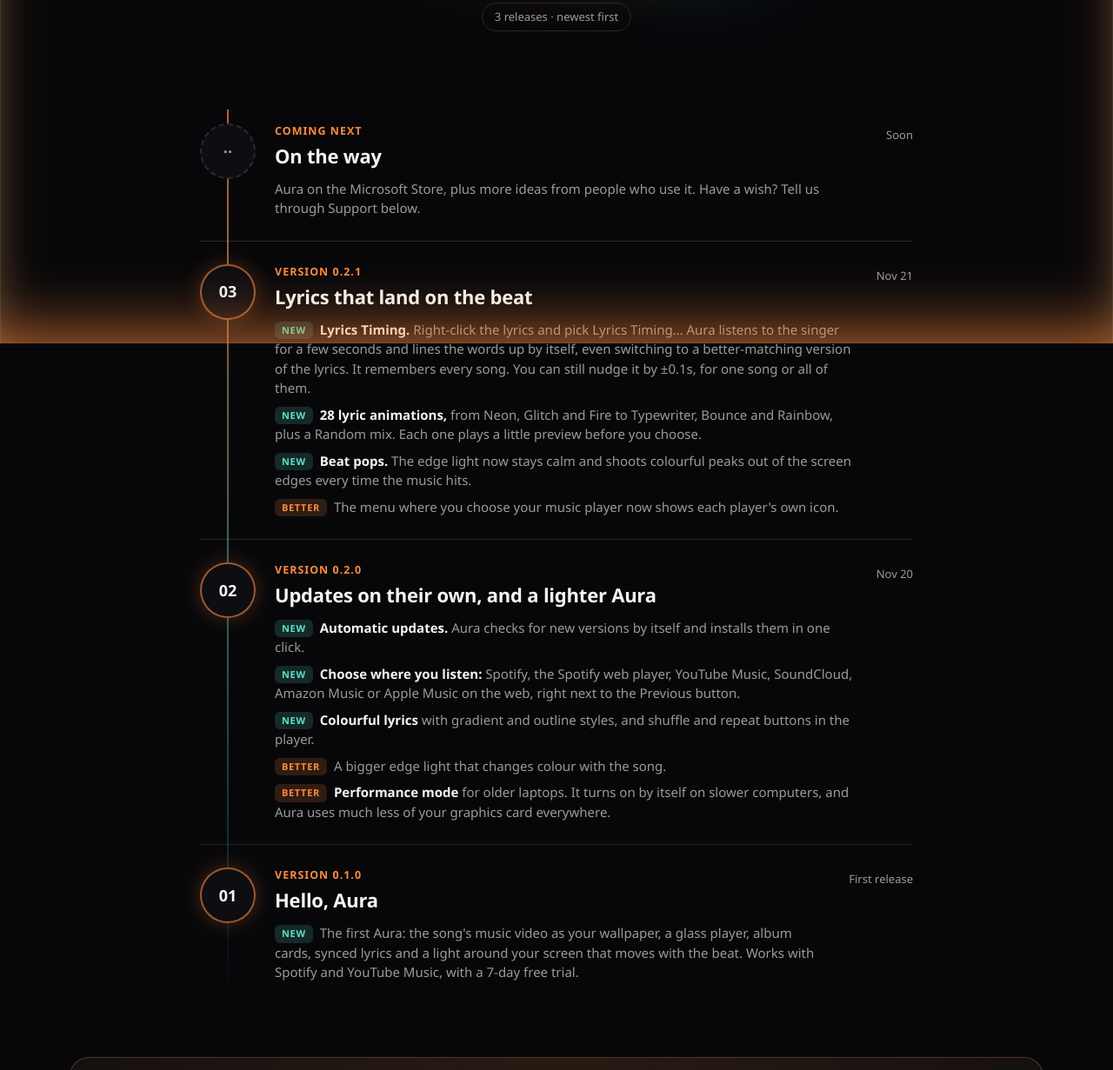
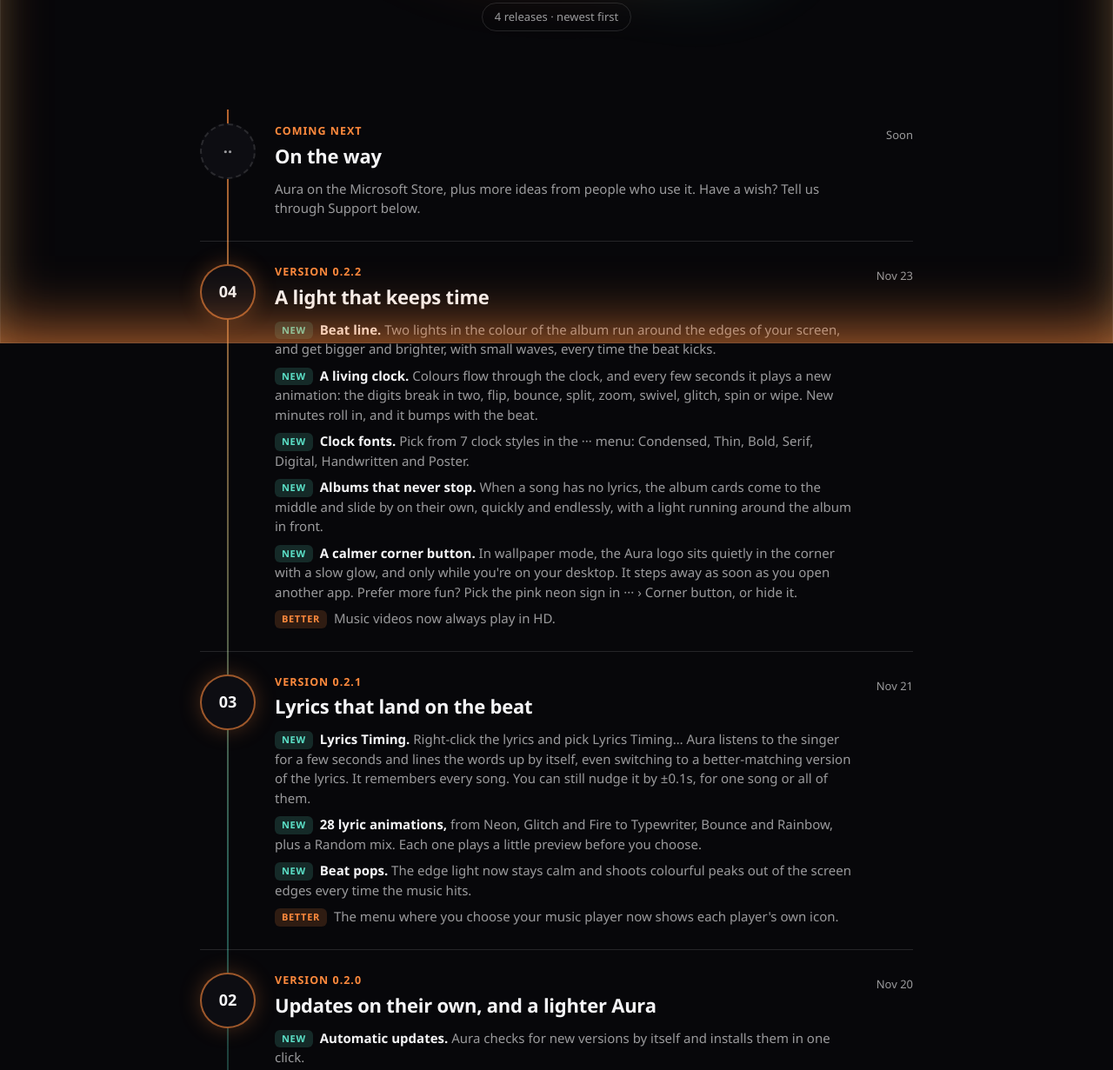
Before and after one commit to JoeIhimbazwe/aura-app, a plain HTML site: page whatsnew.html in a window 1280 px wide. Shown: the part 405-1636 px from the top of the page at 87% size. Drawn offline with Linux system fonts and the light colour scheme.

Commit message:
Add files via upload

```diff
--- a/whatsnew.html
+++ b/whatsnew.html
@@ -73,7 +73,7 @@
       <div class="kicker">What's new</div>
       <h1>Aura keeps getting<br /><em>better.</em></h1>
       <p class="sub">Every update is free, and it installs itself. When a new one is ready, Aura shows a card. Click Update and you're done.</p>
-      <span class="count">3 releases · newest first</span>
+      <span class="count">4 releases · newest first</span>
     </header>
 
     <div class="log">
@@ -85,6 +85,23 @@
           <ul><li>Aura on the Microsoft Store, plus more ideas from people who use it. Have a wish? Tell us through Support below.</li></ul>
         </div>
         <div class="date">Soon</div>
+      </article>
+
+      <article class="rel">
+        <div class="num">04</div>
+        <div>
+          <div class="ver">VERSION 0.2.2</div>
+          <h3>A light that keeps time</h3>
+          <ul>
+            <li><span class="badge new">New</span><b>Beat line.</b> Two lights in the colour of the album run around the edges of your screen, and get bigger and brighter, with small waves, every time the beat kicks.</li>
+            <li><span class="badge new">New</span><b>A living clock.</b> Colours flow through the clock, and every few seconds it plays a new animation: the digits break in two, flip, bounce, split, zoom, swivel, glitch, spin or wipe. New minutes roll in, and it bumps with the beat.</li>
+            <li><span class="badge new">New</span><b>Clock fonts.</b> Pick from 7 clock styles in the ··· menu: Condensed, Thin, Bold, Serif, Digital, Handwritten and Poster.</li>
+            <li><span class="badge new">New</span><b>Albums that never stop.</b> When a song has no lyrics, the album cards come to the middle and slide by on their own, quickly and endlessly, with a light running around the album in front.</li>
+            <li><span class="badge new">New</span><b>A calmer corner button.</b> In wallpaper mode, the Aura logo sits quietly in the corner with a slow glow, and only while you're on your desktop. It steps away as soon as you open another app. Prefer more fun? Pick the pink neon sign in ··· › Corner button, or hide it.</li>
+            <li><span class="badge better">Better</span>Music videos now always play in HD.</li>
+          </ul>
+        </div>
+        <div class="date">Nov 23</div>
       </article>
 
       <article class="rel">
```
